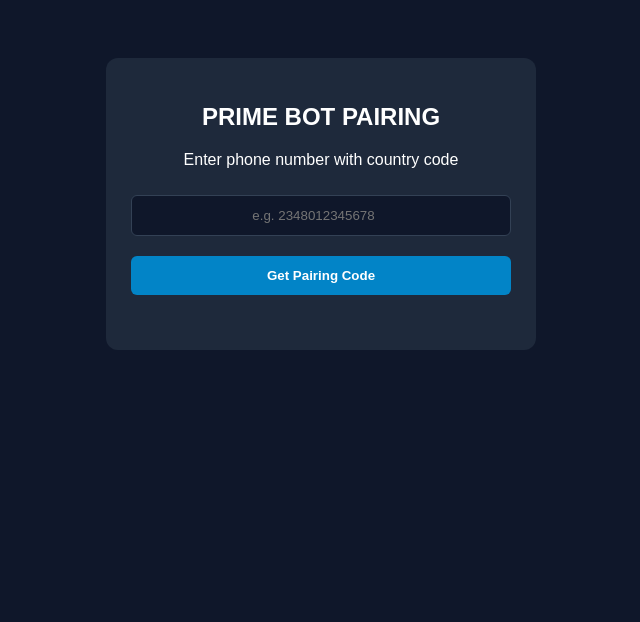
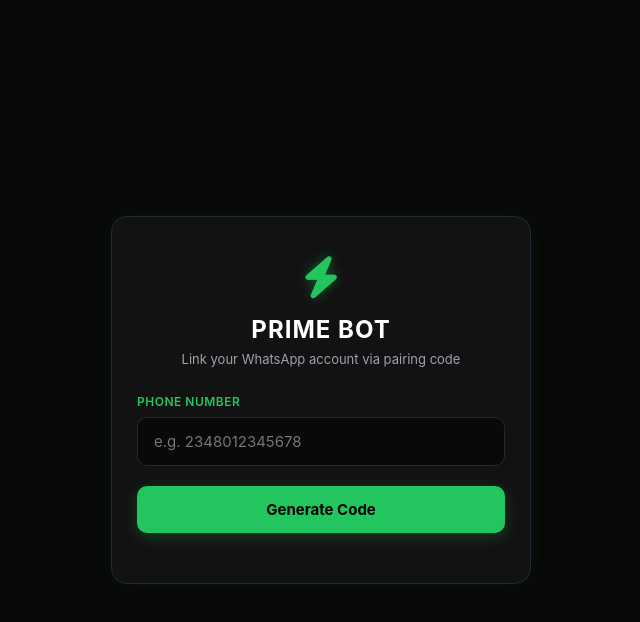
Before and after one commit to STEEZE-001/prime-bot-pairing, a website: page index.html in a window 1280 px wide. Shown: the whole page, without its empty margins (319-959 px from the left). Drawn offline with Linux system fonts and the light colour scheme.

Commit message:
Add files via upload

```diff
--- a/index.html
+++ b/index.html
@@ -3,37 +3,237 @@
 <head>
     <meta charset="UTF-8">
     <meta name="viewport" content="width=device-width, initial-scale=1.0">
-    <title>Prime Bot - Pairing</title>
+    <title>Prime Bot - Pairing Hub</title>
+    <link rel="stylesheet" href="https://cdnjs.cloudflare.com/ajax/libs/font-awesome/6.4.0/css/all.min.css">
     <style>
-        body { font-family: sans-serif; background: #0f172a; color: #fff; text-align: center; padding: 50px 20px; }
-        .box { background: #1e293b; max-width: 380px; margin: 0 auto; padding: 25px; border-radius: 12px; }
-        input, button { width: 100%; padding: 12px; margin: 10px 0; border-radius: 6px; border: none; box-sizing: border-box; }
-        input { background: #0f172a; color: #fff; text-align: center; border: 1px solid #334155; }
-        button { background: #0284c7; color: #fff; font-weight: bold; cursor: pointer; }
-        #code { margin-top: 20px; font-size: 22px; color: #4ade80; font-weight: bold; }
+        * {
+            box-sizing: border-box;
+            margin: 0;
+            padding: 0;
+            font-family: 'Inter', -apple-system, BlinkMacSystemFont, "Segoe UI", Roboto, sans-serif;
+        }
+
+        body {
+            background-color: #080808;
+            color: #e2e8f0;
+            display: flex;
+            justify-content: center;
+            align-items: center;
+            min-height: 100vh;
+            padding: 20px;
+        }
+
+        .card {
+            background: #121212;
+            width: 100%;
+            max-width: 420px;
+            padding: 35px 25px;
+            border-radius: 16px;
+            border: 1px solid #1f2937;
+            box-shadow: 0 0 25px rgba(34, 197, 94, 0.08);
+            text-align: center;
+        }
+
+        .brand-icon {
+            font-size: 42px;
+            color: #22c55e;
+            margin-bottom: 12px;
+            text-shadow: 0 0 12px rgba(34, 197, 94, 0.4);
+        }
+
+        h2 {
+            color: #ffffff;
+            font-size: 24px;
+            font-weight: 700;
+            letter-spacing: 1px;
+            margin-bottom: 6px;
+        }
+
+        .subtitle {
+            color: #9ca3af;
+            font-size: 13px;
+            margin-bottom: 25px;
+            line-height: 1.4;
+        }
+
+        .input-group {
+            margin-bottom: 20px;
+            text-align: left;
+        }
+
+        label {
+            display: block;
+            font-size: 12px;
+            color: #22c55e;
+            font-weight: 600;
+            margin-bottom: 8px;
+            text-transform: uppercase;
+            letter-spacing: 0.5px;
+        }
+
+        input {
+            width: 100%;
+            padding: 14px 16px;
+            border-radius: 10px;
+            border: 1px solid #27272a;
+            background: #09090b;
+            color: #ffffff;
+            font-size: 15px;
+            outline: none;
+            transition: all 0.3s ease;
+        }
+
+        input:focus {
+            border-color: #22c55e;
+            box-shadow: 0 0 10px rgba(34, 197, 94, 0.2);
+        }
+
+        button.btn-submit {
+            background: #22c55e;
+            color: #000000;
+            border: none;
+            padding: 14px;
+            border-radius: 10px;
+            font-weight: 700;
+            font-size: 15px;
+            cursor: pointer;
+            width: 100%;
+            transition: all 0.2s ease;
+            box-shadow: 0 4px 15px rgba(34, 197, 94, 0.25);
+        }
+
+        button.btn-submit:hover {
+            background: #16a34a;
+            box-shadow: 0 4px 20px rgba(34, 197, 94, 0.4);
+        }
+
+        button.btn-submit:active {
+            transform: scale(0.98);
+        }
+
+        /* Result Code Box Area */
+        .code-container {
+            display: none;
+            margin-top: 25px;
+            background: #09090b;
+            border: 1px solid #22c55e;
+            border-radius: 10px;
+            padding: 12px 16px;
+            align-items: center;
+            justify-content: space-between;
+        }
+
+        .code-text {
+            font-family: 'Courier New', Courier, monospace;
+            font-size: 20px;
+            font-weight: bold;
+            color: #22c55e;
+            letter-spacing: 2px;
+        }
+
+        .copy-btn {
+            background: #18181b;
+            color: #22c55e;
+            border: 1px solid #27272a;
+            padding: 8px 12px;
+            border-radius: 8px;
+            cursor: pointer;
+            font-size: 13px;
+            font-weight: 600;
+            display: flex;
+            align-items: center;
+            gap: 6px;
+            transition: all 0.2s;
+        }
+
+        .copy-btn:hover {
+            background: #22c55e;
+            color: #000;
+        }
+
+        .status-msg {
+            margin-top: 15px;
+            font-size: 13px;
+            color: #9ca3af;
+        }
     </style>
 </head>
 <body>
-    <div class="box">
-        <h2>PRIME BOT PAIRING</h2>
-        <p>Enter phone number with country code</p>
-        <input type="number" id="num" placeholder="e.g. 2348012345678">
-        <button onclick="getPair()">Get Pairing Code</button>
-        <div id="code"></div>
+
+    <div class="card">
+        <div class="brand-icon">
+            <i class="fa-solid fa-bolt"></i>
+        </div>
+        <h2>PRIME BOT</h2>
+        <p class="subtitle">Link your WhatsApp account via pairing code</p>
+
+        <div class="input-group">
+            <label for="phone">Phone Number</label>
+            <input type="number" id="phone" placeholder="e.g. 2348012345678">
+        </div>
+
+        <button class="btn-submit" onclick="getPairingCode()">Generate Code</button>
+
+        <div id="status" class="status-msg"></div>
+
+        <div id="code-box" class="code-container">
+            <span id="code-val" class="code-text">XXXX-XXXX</span>
+            <button class="copy-btn" onclick="copyCode()">
+                <i class="fa-regular fa-copy"></i>
+                <span id="copy-text">Copy</span>
+            </button>
+        </div>
     </div>
+
     <script>
-        async function getPair() {
-            const num = document.getElementById('num').value.trim();
-            const display = document.getElementById('code');
-            if(!num) return alert("Enter a valid number!");
-            display.innerText = "Generating...";
+        let generatedCode = "";
+
+        async function getPairingCode() {
+            const phone = document.getElementById('phone').value.trim();
+            const status = document.getElementById('status');
+            const codeBox = document.getElementById('code-box');
+
+            if (!phone) {
+                status.style.color = "#ef4444";
+                status.innerText = "Please enter a valid phone number!";
+                return;
+            }
+
+            codeBox.style.display = "none";
+            status.style.color = "#22c55e";
+            status.innerText = "Connecting to WhatsApp servers...";
+
             try {
-                const res = await fetch(`/pair?number=${num}`);
-                const data = await res.json();
-                display.innerText = data.code ? `CODE: ${data.code}` : "Failed to get code";
-            } catch(e) {
-                display.innerText = "Server Error";
+                const response = await fetch(`/pair?number=${phone}`);
+                const data = await response.json();
+
+                if (data.code) {
+                    status.innerText = "Code generated! Check your phone notifications.";
+                    generatedCode = data.code;
+                    document.getElementById('code-val').innerText = data.code;
+                    codeBox.style.display = "flex";
+                } else {
+                    status.style.color = "#ef4444";
+                    status.innerText = data.error || "Failed to generate pairing code.";
+                }
+            } catch (err) {
+                status.style.color = "#ef4444";
+                status.innerText = "Server connection error. Try again.";
             }
+        }
+
+        function copyCode() {
+            if (!generatedCode) return;
+
+            // Clean dashes out if copying raw code for easy input
+            const cleanCode = generatedCode.replace(/-/g, '');
+            navigator.clipboard.writeText(cleanCode);
+
+            const copyText = document.getElementById('copy-text');
+            copyText.innerText = "Copied!";
+            setTimeout(() => {
+                copyText.innerText = "Copy";
+            }, 2000);
         }
     </script>
 </body>
```
